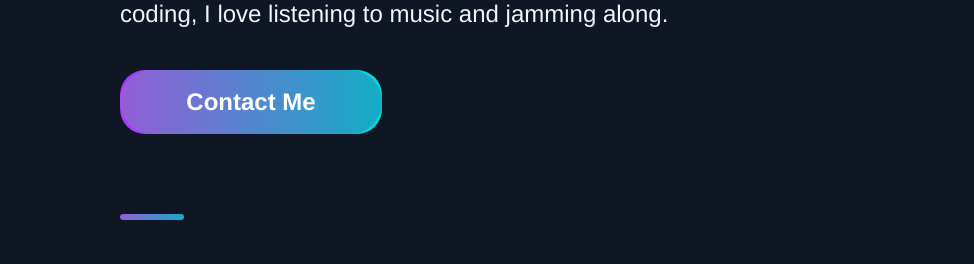
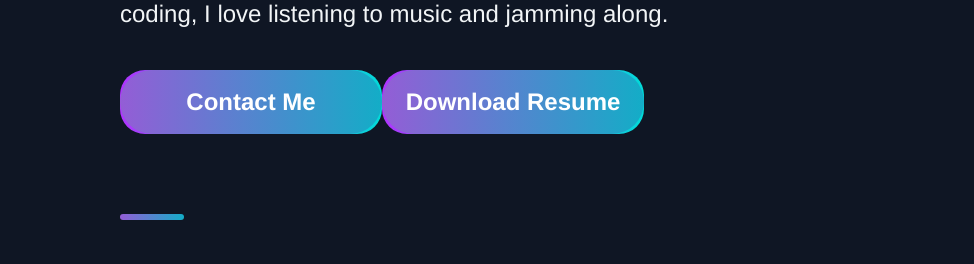
Before and after one commit to andrew-merz/portfolio_website, a Next.js app: page / in a window 1280 px wide. Shown: the part 534-798 px from the top of the page, without its empty margins (0-974 px from the left). Built offline with nearby package versions, Linux system fonts and the light colour scheme.

Commit message:
working on resume download

```diff
--- a/src/components/Hero/Hero.js
+++ b/src/components/Hero/Hero.js
@@ -1,5 +1,5 @@
 import React from "react";
-
+import Resume from ".././public/Resume.pdf";
 import {
   Section,
   SectionText,
@@ -22,9 +22,15 @@ const Hero = (props) => (
         dynamically. When not coding, I love listening to music and jamming
         along.
       </SectionText>
-      <Button onClick={() => (window.location = "merz.school@gmail.com")}>
-        Contact Me
-      </Button>
+      <div style={{ display: "flex" }}>
+        <Button onClick={() => (window.location = "merz.school@gmail.com")}>
+          Contact Me
+        </Button>
+        <Button href="Resume" download="Resume.pdf">
+          {" "}
+          Download Resume
+        </Button>
+      </div>
     </LeftSection>
   </Section>
 );
```
Also changed, not shown: 1 other file (tests, documents, lock files or other folders).
